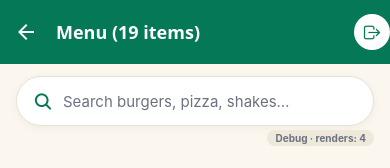
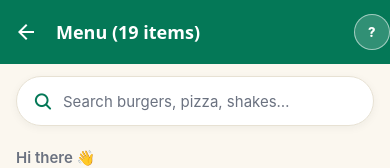
Before and after one commit to wasikayani/restaurant-app-mvp, a React Native app: screen /Menu in a window 390 px wide. Shown: the top 168 px of the page. Built offline with nearby package versions, Linux system fonts and the light colour scheme.

Commit message:
Q5: Search with useRef focus, manual debounce, recent searches, back to top, render counter and account menu

```diff
--- /dev/null
+++ b/src/components/AccountMenu.js
@@ -0,0 +1,165 @@
+// src/components/AccountMenu.js
+// Slide-up "account" sheet opened from the avatar in the header.
+// Shows who is logged in, account shortcuts, and a Log out action.
+// Shortcuts marked "Soon" are switched on in later questions
+// (Profile & Dark mode in Q6, Reservations in Q9, Orders in Q10).
+
+import { Modal, View, Text, TouchableOpacity, Pressable, Alert, StyleSheet } from 'react-native';
+import { Ionicons } from '@expo/vector-icons';
+import { lightColors as colors, radius, spacing } from '../theme/colors';
+
+export const getInitials = (name = '') =>
+  name
+    .trim()
+    .split(/\s+/)
+    .slice(0, 2)
+    .map((part) => part[0]?.toUpperCase() ?? '')
+    .join('') || '?';
+
+const SHORTCUTS = [
+  { icon: 'person-circle-outline', label: 'My Profile', sub: 'Name, email and role' },
+  { icon: 'moon-outline', label: 'Dark mode', sub: 'Switch light / dark theme' },
+  { icon: 'calendar-outline', label: 'My Reservations', sub: 'Upcoming table bookings' },
+  { icon: 'receipt-outline', label: 'My Orders', sub: 'Track your orders' },
+];
+
+export default function AccountMenu({ visible, user, onClose, onLogout }) {
+  const isManager = user?.role === 'manager';
+
+  const confirmLogout = () => {
+    Alert.alert('Log out?', 'You will need to log in again to place orders.', [
+      { text: 'Cancel', style: 'cancel' },
+      {
+        text: 'Log out',
+        style: 'destructive',
+        onPress: () => {
+          onClose();
+          onLogout();
+        },
+      },
+    ]);
+  };
+
+  return (
+    <Modal visible={visible} transparent animationType="slide" onRequestClose={onClose}>
+      {/* Tap the dark area to close */}
+      <Pressable style={styles.backdrop} onPress={onClose} />
+
+      <View style={styles.sheet}>
+        <View style={styles.grabber} />
+
+        {/* User card */}
+        <View style={styles.userRow}>
+          <View style={styles.bigAvatar}>
+            <Text style={styles.bigAvatarText}>{getInitials(user?.fullName)}</Text>
+          </View>
+          <View style={{ flex: 1 }}>
+            <Text style={styles.name}>{user?.fullName ?? 'Guest'}</Text>
+            <Text style={styles.email}>{user?.email ?? ''}</Text>
+            <View style={styles.roleBadge}>
+              <Ionicons
+                name={isManager ? 'briefcase' : 'fast-food'}
+                size={11}
+                color={colors.primaryDark}
+              />
+              <Text style={styles.roleText}>{isManager ? 'Manager' : 'Customer'}</Text>
+            </View>
+          </View>
+          <TouchableOpacity onPress={onClose} hitSlop={10} accessibilityLabel="Close">
+            <Ionicons name="close" size={24} color={colors.textMuted} />
+          </TouchableOpacity>
+        </View>
+
+        {/* Shortcuts (enabled in later questions) */}
+        {SHORTCUTS.map((item) => (
+          <View key={item.label} style={[styles.row, styles.rowDisabled]}>
+            <Ionicons name={item.icon} size={22} color={colors.primary} />
+            <View style={{ flex: 1 }}>
+              <Text style={styles.rowLabel}>{item.label}</Text>
+              <Text style={styles.rowSub}>{item.sub}</Text>
+            </View>
+            <Text style={styles.soon}>Soon</Text>
+          </View>
+        ))}
+
+        <View style={styles.divider} />
+
+        {/* Log out */}
+        <TouchableOpacity style={styles.row} onPress={confirmLogout} activeOpacity={0.7}>
+          <Ionicons name="log-out-outline" size={22} color={colors.error} />
+          <View style={{ flex: 1 }}>
+            <Text style={[styles.rowLabel, { color: colors.error }]}>Log out</Text>
+            <Text style={styles.rowSub}>Return to the login screen</Text>
+          </View>
+        </TouchableOpacity>
+      </View>
+    </Modal>
+  );
+}
+
+const styles = StyleSheet.create({
+  backdrop: { flex: 1, backgroundColor: 'rgba(6, 30, 22, 0.45)' },
+  sheet: {
+    backgroundColor: colors.card,
+    borderTopLeftRadius: 24,
+    borderTopRightRadius: 24,
+    paddingHorizontal: spacing.lg - 4,
+    paddingTop: 10,
+    paddingBottom: 36,
+  },
+  grabber: {
+    alignSelf: 'center',
+    width: 40,
+    height: 5,
+    borderRadius: 3,
+    backgroundColor: colors.border,
+    marginBottom: 14,
+  },
+  userRow: {
+    flexDirection: 'row',
+    alignItems: 'center',
+    gap: 14,
+    paddingBottom: 14,
+    borderBottomWidth: 1,
+    borderBottomColor: '#F0EBE0',
+    marginBottom: 6,
+  },
+  bigAvatar: {
+    width: 56,
+    height: 56,
+    borderRadius: 28,
+    backgroundColor: colors.primary,
+    alignItems: 'center',
+    justifyContent: 'center',
+  },
+  bigAvatarText: { color: colors.white, fontWeight: '800', fontSize: 20 },
+  name: { fontSize: 18, fontWeight: '800', color: colors.text },
+  email: { fontSize: 13, color: colors.textMuted, marginTop: 2 },
+  roleBadge: {
+    flexDirection: 'row',
+    alignItems: 'center',
+    gap: 4,
+    alignSelf: 'flex-start',
+    backgroundColor: colors.primarySoft,
+    paddingHorizontal: 8,
+    paddingVertical: 3,
+    borderRadius: radius.pill,
+    marginTop: 6,
+  },
+  roleText: { fontSize: 11, fontWeight: '800', color: colors.primaryDark },
+  row: { flexDirection: 'row', alignItems: 'center', gap: 14, paddingVertical: 12 },
+  rowDisabled: { opacity: 0.55 },
+  rowLabel: { fontSize: 16, fontWeight: '700', color: colors.text },
+  rowSub: { fontSize: 12.5, color: colors.textMuted, marginTop: 1 },
+  soon: {
+    fontSize: 10,
+    fontWeight: '800',
+    color: colors.textMuted,
+    backgroundColor: '#F3EFE6',
+    paddingHorizontal: 8,
+    paddingVertical: 3,
+    borderRadius: radius.pill,
+    overflow: 'hidden',
+  },
+  divider: { height: 1, backgroundColor: '#F0EBE0', marginVertical: 4 },
+});
--- /dev/null
+++ b/src/components/HeaderAvatar.js
@@ -0,0 +1,47 @@
+// src/components/HeaderAvatar.js
+// Frosted-glass circle with the user's initials, shown in the header.
+// Tapping it opens the AccountMenu sheet (which contains Log out).
+
+import { useState } from 'react';
+import { TouchableOpacity, Text, StyleSheet } from 'react-native';
+import AccountMenu, { getInitials } from './AccountMenu';
+import { lightColors as colors } from '../theme/colors';
+
+export default function HeaderAvatar({ user, onLogout }) {
+  const [menuOpen, setMenuOpen] = useState(false);
+
+  return (
+    <>
+      <TouchableOpacity
+        style={styles.avatar}
+        onPress={() => setMenuOpen(true)}
+        activeOpacity={0.75}
+        hitSlop={8}
+        accessibilityLabel="Open account menu"
+      >
+        <Text style={styles.initials}>{getInitials(user?.fullName)}</Text>
+      </TouchableOpacity>
+
+      <AccountMenu
+        visible={menuOpen}
+        user={user}
+        onClose={() => setMenuOpen(false)}
+        onLogout={onLogout}
+      />
+    </>
+  );
+}
+
+const styles = StyleSheet.create({
+  avatar: {
+    width: 36,
+    height: 36,
+    borderRadius: 18,
+    backgroundColor: 'rgba(255, 255, 255, 0.18)',
+    borderWidth: 1.5,
+    borderColor: 'rgba(255, 255, 255, 0.55)',
+    alignItems: 'center',
+    justifyContent: 'center',
+  },
+  initials: { color: colors.white, fontWeight: '800', fontSize: 13, letterSpacing: 0.5 },
+});
--- a/src/navigation/AppNavigator.js
+++ b/src/navigation/AppNavigator.js
@@ -2,10 +2,9 @@
 // All screens are registered here. In Q6/Q10 this becomes
 // bottom tabs + nested stacks, shown according to the user's role.
 
-import { TouchableOpacity } from 'react-native';
 import { NavigationContainer } from '@react-navigation/native';
 import { createNativeStackNavigator } from '@react-navigation/native-stack';
-import { Ionicons } from '@expo/vector-icons';
+import HeaderAvatar from '../components/HeaderAvatar';
 import LoginScreen from '../screens/LoginScreen';
 import MenuScreen from '../screens/MenuScreen';
 import DashboardScreen from '../screens/DashboardScreen';
@@ -13,25 +12,10 @@ import { lightColors as colors } from '../theme/colors';
 
 const Stack = createNativeStackNavigator();
 
-// Temporary logout button (proper logout with AuthContext comes in Q6)
-// Solid white circle so it stands out clearly on the emerald header.
-const logoutButton = (navigation) => () => (
-  <TouchableOpacity
-    onPress={() => navigation.replace('Login')}
-    hitSlop={10}
-    activeOpacity={0.8}
-    accessibilityLabel="Log out"
-    style={{
-      width: 36,
-      height: 36,
-      borderRadius: 18,
-      backgroundColor: colors.white,
-      alignItems: 'center',
-      justifyContent: 'center',
-    }}
-  >
-    <Ionicons name="log-out-outline" size={20} color={colors.primary} />
-  </TouchableOpacity>
+// Header avatar (glass circle with initials) -> opens the account menu with Log out.
+// (Proper logout with AuthContext comes in Q6.)
+const accountButton = (navigation, route) => () => (
+  <HeaderAvatar user={route.params?.user} onLogout={() => navigation.replace('Login')} />
 );
 
 export default function AppNavigator() {
@@ -51,19 +35,19 @@ export default function AppNavigator() {
         <Stack.Screen
           name="Menu"
           component={MenuScreen}
-          options={({ navigation }) => ({
+          options={({ navigation, route }) => ({
             title: 'Menu',
             headerBackVisible: false,
-            headerRight: logoutButton(navigation),
+            headerRight: accountButton(navigation, route),
           })}
         />
         <Stack.Screen
           name="Dashboard"
           component={DashboardScreen}
-          options={({ navigation }) => ({
+          options={({ navigation, route }) => ({
             title: 'Dashboard',
             headerBackVisible: false,
-            headerRight: logoutButton(navigation),
+            headerRight: accountButton(navigation, route),
           })}
         />
       </Stack.Navigator>
--- a/src/screens/MenuScreen.js
+++ b/src/screens/MenuScreen.js
@@ -42,6 +42,7 @@ const formatPrice = (value) => `Rs ${value.toLocaleString('en-PK')}`;
 const SEARCH_DELAY = 400; // ms of "no typing" before the search is applied
 const MAX_RECENT = 5; // how many recent searches to remember
 const BACK_TO_TOP_OFFSET = 300; // px scrolled before the "Back to top" button appears
+const SHOW_DEBUG_BY_DEFAULT = false; // long-press the search icon to show/hide the render counter
 
 export default function MenuScreen({ route, navigation }) {
   const user = route.params?.user;
@@ -61,6 +62,7 @@ export default function MenuScreen({ route, navigation }) {
   const [isSearchFocused, setIsSearchFocused] = useState(false);
   const [recentSearches, setRecentSearches] = useState([]); // last 5 search terms
   const [showBackToTop, setShowBackToTop] = useState(false);
+  const [showDebug, setShowDebug] = useState(SHOW_DEBUG_BY_DEFAULT);
 
   // ---------------- Q5 refs ----------------
   const searchInputRef = useRef(null);
@@ -370,7 +372,12 @@ export default function MenuScreen({ route, navigation }) {
   const SearchBar = (
     <View style={styles.searchArea}>
       <View style={[styles.searchBar, isSearchFocused && styles.searchBarFocused]}>
-        <TouchableOpacity onPress={focusSearch} hitSlop={10} accessibilityLabel="Focus search">
+        <TouchableOpacity
+          onPress={focusSearch}
+          onLongPress={() => setShowDebug((v) => !v)}
+          hitSlop={10}
+          accessibilityLabel="Focus search"
+        >
           <Ionicons name="search" size={20} color={colors.primary} />
         </TouchableOpacity>
         <TextInput
@@ -395,7 +402,8 @@ export default function MenuScreen({ route, navigation }) {
       </View>
 
       {/* Debug label required by Q5 – shows the useRef render counter */}
-      <Text style={styles.debugLabel}>Debug · renders: {renderCount.current}</Text>
+      {/* Hidden by default – long-press the search icon to toggle it */}
+      {showDebug && <Text style={styles.debugLabel}>Debug · renders: {renderCount.current}</Text>}
 
       {/* Recent searches – visible when the input is focused and empty */}
       {showRecent && (
```
Also changed, not shown: screenshots/render-counter1.jpeg (added), screenshots/render-counter2.jpeg (added).
